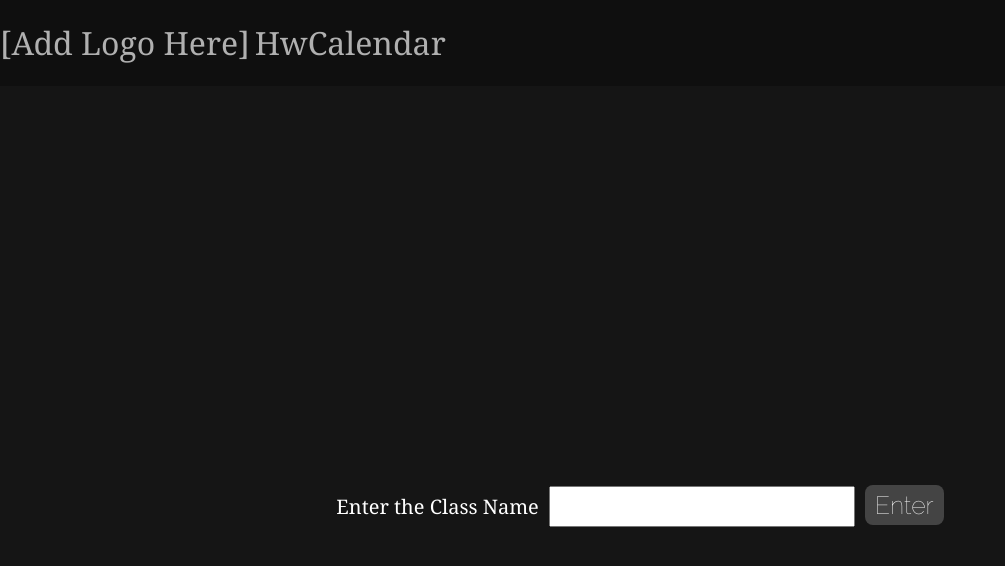
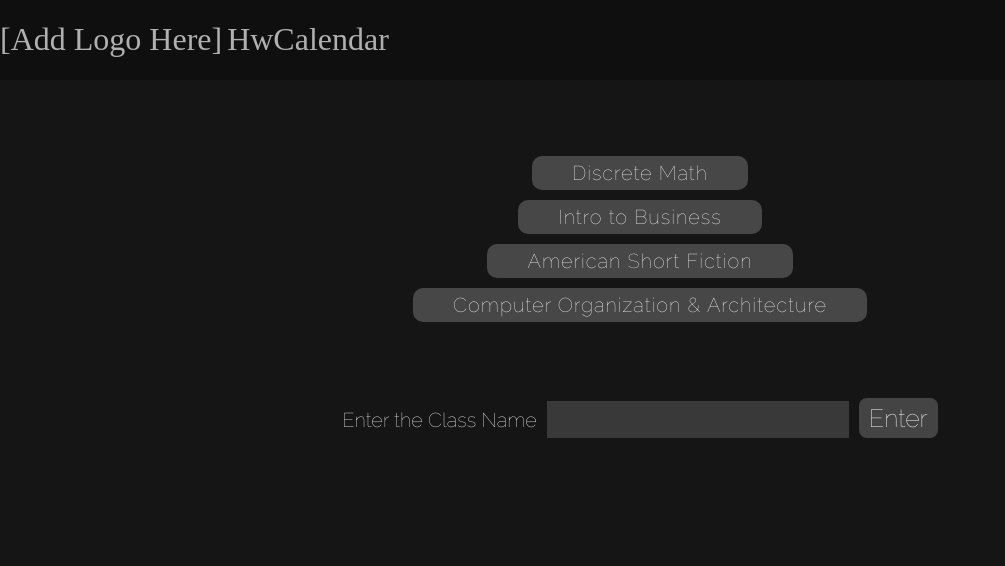
Before and after one commit to B-cabrera/hwcalendar-mern, a React (Vite) app: page / in a window 1280 px wide. Both pictures are taken after a click on the button "Add Class". Shown: the top 566 px of the page, without its empty margins (0-1005 px from the left). Built offline with nearby package versions, Linux system fonts and the light colour scheme.

Commit message:
created a bookshelf to hold the individual class "books", changed basic styling overall

```diff
--- a/src/App.css
+++ /dev/null
@@ -1,48 +0,0 @@
-#App {
-    display: flex;
-    flex-direction: column;
-}
-
-#navbar {
-    display: flex;
-    align-items: center;
-    background-color: #0a0a0a74;
-    width: 100%;
-    top: 0;
-}
-
-#navbar h1 {
-    color:rgb(176, 176, 176);
-    font-weight: 300;
-}
-
-#logo {
-    padding-right: 5px;
-}
-
-#content {
-    display: flex;
-    flex-direction: column;
-    align-items: center;
-    color: #fff;
-}
-
-#content label {
-    padding-right: 10px;
-    font-size: 20px;
-}
-
-#rest {
-    height: 100vh;
-    display: flex;
-    flex-direction: column;
-    justify-content: center;
-}
-
-#top {
-    padding-top: 20px;
-}
-
-#submitbtn {
-    margin-left: 10px;
-}
--- a/src/App.tsx
+++ b/src/App.tsx
@@ -1,38 +1,48 @@
 import { ChangeEvent, FormEvent, useState } from 'react'
-import './App.css'
+import './styles/App.css'
 import AddForm from './components/AddClassForm';
 import NavBar from './components/NavBar';
+import BookShelf from './components/BookShelf';
 
 
 
 function App() {
   const [isAdding, setIsAdding] = useState(false);
-  const [className, setClassName] = useState('');
+  const [nameOfClass, setNameOfClass] = useState('');
 
   function changeAdd() {
     if (!isAdding) setIsAdding(true);
   }
 
+  function updateClass(event: ChangeEvent<HTMLInputElement>) {
+    setNameOfClass(event.target.value);
+  }
+
+  function addClass(event: FormEvent<HTMLFormElement>) {
+    event.preventDefault();
+    console.log(nameOfClass);
+    setNameOfClass('');
+    setIsAdding(false);
+  }
 
   return (
     <div className='App'>
       <NavBar />
       <div id='content'>
-        <div id="top">
+        <div id='top'>
           {!isAdding &&
             <button
-              id='classbtn'
               onClick={changeAdd}>
               Add Class
             </button>}
         </div>
-        <div id='rest'>
-          <div id='middle'>
-            {className}
-          </div>
+          <BookShelf />
+          <AddForm
+          showForm={isAdding}
+          onChange={updateClass}
+          onSubmit={addClass}
+          value={nameOfClass} />
 
-          <AddForm showForm={isAdding}/>
-        </div>
       </div>
     </div>
   )
--- a/src/components/AddClassForm.tsx
+++ b/src/components/AddClassForm.tsx
@@ -1,25 +1,17 @@
-import { ChangeEvent, FormEvent, useState } from "react";
 import FormProps from "../types/FormProps";
 
 
-export default function AddClassForm({showForm} : FormProps): JSX.Element {
-    const[nameOfClass, setNameOfClass] = useState('');
-
-    function addClass(event: FormEvent<HTMLFormElement>) {
-        event.preventDefault()
-        // API Work Here
-        console.log(nameOfClass)
-    }
+export default function AddClassForm({showForm, onChange, onSubmit, value} : FormProps): JSX.Element {
 
     return (
         <div id="bottom">
             {showForm &&
-            <form onSubmit={addClass}>
+            <form onSubmit={onSubmit}>
                 <label htmlFor="classinput">Enter the Class Name</label>
                 <input
                     id="classinput"
-                    value={nameOfClass}
-                    onChange={(e) => setNameOfClass(e.target.value)}/>
+                    value={value}
+                    onChange={onChange}/>
                 <button id="submitbtn">Enter</button>
             </form>}
 
--- /dev/null
+++ b/src/components/BookShelf.tsx
@@ -0,0 +1,21 @@
+import "../styles/BookShelf.css"
+
+// possibly sort class names by length to be more aesthetically
+let classes = [
+    "Discrete Math",
+    "Intro to Business",
+    "American Short Fiction",
+    "Computer Organization & Architecture"
+];
+
+const classList = classes.map((className, index) => {
+    return (<li key={index}>{className}</li>);
+})
+
+export default function BookShelf() {
+
+
+    return (
+        <ul id="books">{classList}</ul>
+    );
+}
--- a/src/components/NavBar.tsx
+++ b/src/components/NavBar.tsx
@@ -1,4 +1,4 @@
-
+import "../styles/NavBar.css"
 
 export default function NavBar() {
     return (
--- a/src/index.css
+++ b/src/index.css
@@ -1,10 +1,9 @@
 @import url('https://fonts.googleapis.com/css2?family=Raleway:wght@100&display=swap');
 
 body {
+    overflow: hidden;
     background-color: #0a0a0af3;
     margin: 0;
-    overflow: hidden;
-    font-family: Georgia;
     height: 100%;
 }
 
@@ -29,3 +28,8 @@ input {
     padding-bottom: 5px;
     font-family: Georgia;
 }
+
+label {
+    font-family: Raleway;
+    font-weight: 100;
+}
--- /dev/null
+++ b/src/styles/App.css
@@ -0,0 +1,39 @@
+#App {
+    display: flex;
+    flex-direction: column;
+}
+
+#logo {
+    padding-right: 5px;
+}
+
+#content {
+    display: flex;
+    gap: 50px;
+    align-items: center;
+    flex-direction: column;
+    margin-top: 10px;
+    height: 100vh;
+    color: #fff;
+}
+
+#content label {
+    padding-right: 10px;
+    font-size: 20px;
+}
+
+#submitbtn {
+    margin-left: 10px;
+}
+
+input {
+    background-color: rgb(57, 57, 57);
+    border: none;
+    letter-spacing: .7px;
+    text-align: center;
+    color: white;
+}
+
+input:focus {
+    outline: none;
+}
--- /dev/null
+++ b/src/styles/BookShelf.css
@@ -0,0 +1,25 @@
+#books {
+    display: flex;
+    flex-direction: column;
+    align-items: center;
+    text-align: center;
+    padding: 0px;
+}
+
+#books li{
+    width: fit-content;
+    list-style: none;
+    letter-spacing: 1px;
+    border-radius: 10px;
+    padding: 5px 40px 5px 40px;
+    font-size: 20px;
+    font-family: Raleway;
+    font-weight: 100;
+    background:#474747;
+    margin-bottom: 10px;
+}
+
+#books li:hover {
+    opacity: .8;
+    cursor: pointer;
+}
--- /dev/null
+++ b/src/styles/NavBar.css
@@ -0,0 +1,12 @@
+#navbar {
+    display: flex;
+    background-color: #0a0a0a74;
+    width: 100%;
+    top: 0;
+    margin-top: 0;
+}
+
+#navbar h1 {
+    color:rgb(176, 176, 176);
+    font-weight: 300;
+}
--- a/src/types/FormProps.ts
+++ b/src/types/FormProps.ts
@@ -1,6 +1,10 @@
+import { ChangeEvent, FormEvent } from "react";
 
 type FormProps = {
     showForm?: boolean,
+    onChange: (event: ChangeEvent<HTMLInputElement>) => void,
+    onSubmit: (event: FormEvent<HTMLFormElement>) => void,
+    value: string,
 }
 
 
```
Also changed, not shown: 1 other file (tests, documents, lock files or other folders).
